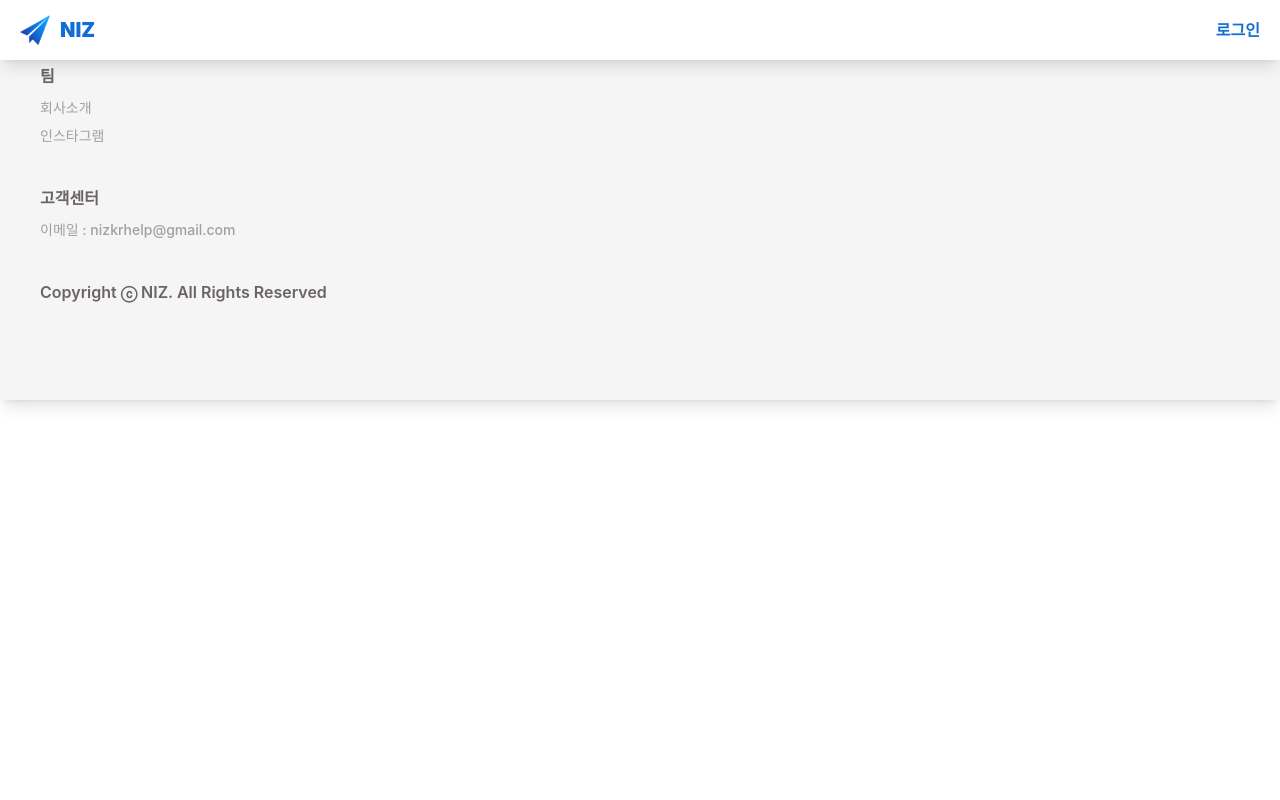
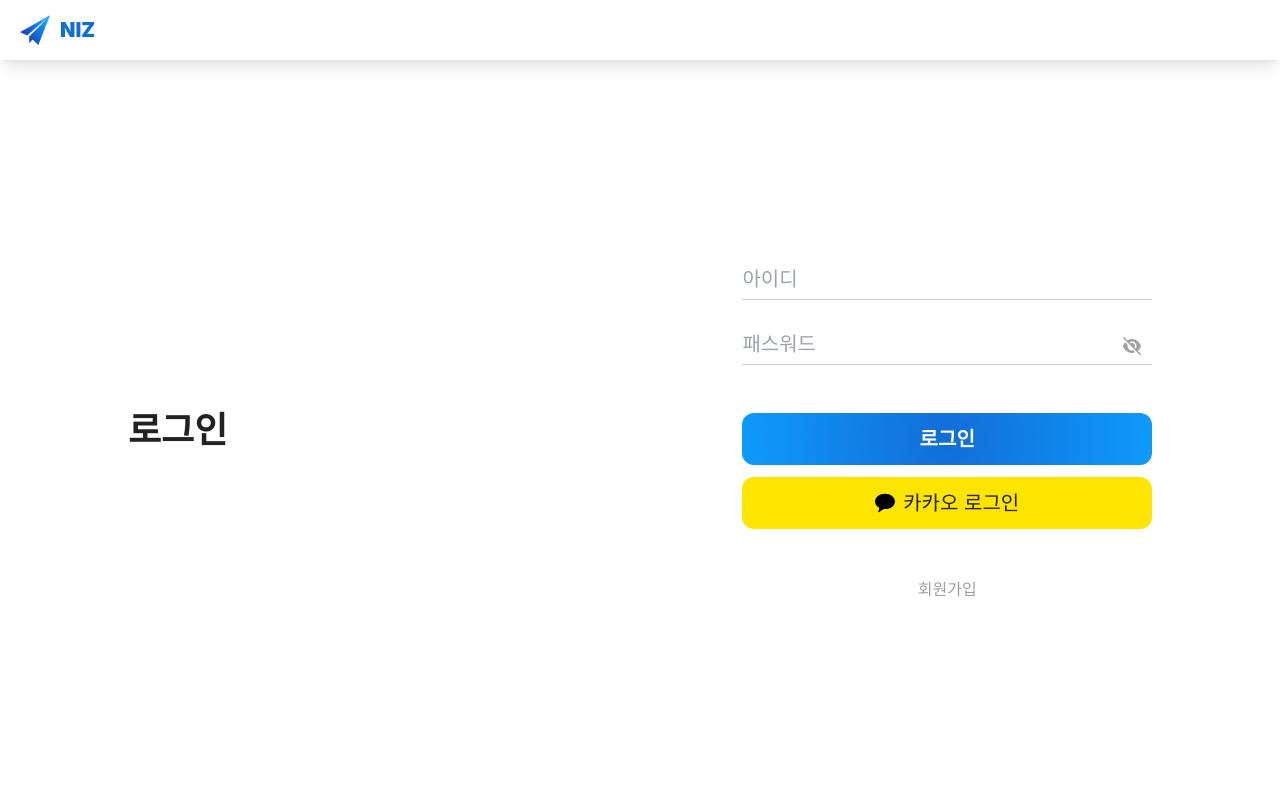
Before and after one commit to NIZ-Solutions/niz-front, a React (Create React App) app: page /login in a window 1280 px wide. Shown: the top 800 px of the page. Built offline with nearby package versions, Linux system fonts and the light colour scheme.

Commit message:
💄 : Login UI

```diff
--- a/public/index.html
+++ b/public/index.html
@@ -24,7 +24,10 @@
       work correctly both with client-side routing and a non-root public URL.
       Learn how to configure a non-root public URL by running `npm run build`.
     -->
-    <title>React App</title>
+    <link
+      rel="https://maxcdn.bootstrapcdn.com/font-awesome/4.6.3/css/font-awesome.min.css"
+    />
+    <title>NIZ</title>
   </head>
   <body>
     <noscript>You need to enable JavaScript to run this app.</noscript>
--- a/src/App.tsx
+++ b/src/App.tsx
@@ -9,7 +9,7 @@ import "./App.css";
 function App() {
   return (
     <BrowserRouter>
-      <section className="flex w-full min-w-[330px] flex-col justify-between text-black-000">
+      <section className="flex w-full min-w-[280px] flex-col justify-between text-black-000">
         <Nav />
         <Router />
         <Footer />
--- a/src/components/layout/Nav.tsx
+++ b/src/components/layout/Nav.tsx
@@ -16,7 +16,6 @@ export default function Header() {
           <img className="w-[30px]" src={HeaderLogo} alt="logo" />
           <div className="text-blue-001 text-logo">NIZ</div>
         </Link>
-
         {/* 로그인 or 마이 페이지 or 로그아웃 텍스트 */}
         <div className="text-base font-semibold text-blue-001">
           {loggedIn ? (
@@ -25,6 +24,8 @@ export default function Header() {
             ) : (
               <Link to="/mypage"> 마이페이지 </Link>
             )
+          ) : location.pathname.includes("/login") ? (
+            <></>
           ) : (
             <Link to="/login"> 로그인 </Link>
           )}
--- a/src/main/Submit.tsx
+++ b/src/main/Submit.tsx
@@ -1,6 +1,7 @@
 export default function Submit() {
   return (
-    <div className="flex h-screen min-h-max w-full max-w-screen-xl flex-col items-center justify-center gap-8 px-5 pt-[60px] text-center">
+    <div className="flex h-screen w-full max-w-screen-lg flex-col items-center justify-center gap-8 px-5 pt-[60px] text-center md:flex-row md:justify-between lg:px-0">
+      <div className="flex flex-col gap-8 md:min-w-[40%]">
         <h1 className="text-4xl font-extrabold leading-[50px]">
           감이 아닌,
           <br />
@@ -12,7 +13,8 @@ export default function Submit() {
           <p className="inline text-blue-001">단 3일</p>
           만에 시장의 답을 보여드립니다.
         </h2>
-      <form className="submit flex w-full min-w-[330px] flex-col gap-4">
+      </div>
+      <form className="submit flex h-fit w-full min-w-[280px] flex-col gap-4 md:max-w-[50%]">
         <div className="min-h-[15svh] content-center rounded-xl p-[2px] main-gradient">
           <div className="rounded-[9px] bg-white-000 p-4">
             <textarea
--- a/src/pages/Login.tsx
+++ b/src/pages/Login.tsx
@@ -1,7 +1,99 @@
+import { useState } from "react";
+import { Link } from "react-router-dom";
+import { ReactComponent as KakaoLogo } from "../assets/kakao-logo.svg";
+import { FontAwesomeIcon } from "@fortawesome/react-fontawesome";
+import { faEye, faEyeSlash } from "@fortawesome/free-solid-svg-icons";
+
 export default function Login() {
+  const [id, setId] = useState<string>("");
+
+  const [passwordVisible, setPasswordVisible] = useState({
+    type: "password",
+    visible: false,
+  });
+
+  const handlePasswordVisible = () => {
+    setPasswordVisible(() => {
+      if (!passwordVisible.visible) {
+        return { type: "text", visible: true };
+      }
+      return { type: "password", visible: false };
+    });
+  };
+
+  const handleOnInput = (v: string, maxlength: number) => {
+    if (v.length > maxlength) {
+      alert("최대 10자리까지 입력 가능합니다 !");
+      const idInput = document.getElementById("id_Input") as HTMLInputElement;
+      idInput.value = v.slice(0, maxlength);
+    }
+  };
+
   return (
     <>
-      <div className="">login</div>
+      <div className="flex w-full flex-col items-center px-5">
+        <div className="flex h-screen w-full min-w-[280px] max-w-screen-lg flex-col items-center justify-center gap-12 self-center pt-[60px] md:flex-row md:justify-between lg:px-0">
+          {/* 로그인 타이틀 */}
+          <h1 className="mr-auto text-4xl font-extrabold leading-[50px] md:min-w-[50%]">
+            로그인
+          </h1>
+          {/* 로그인 & 회원가입 컨테이너 */}
+          <div className="flex w-full flex-col items-center gap-12 md:max-w-[40%]">
+            {/* 로그인 컨테이너 */}
+            <form className="flex h-fit w-full min-w-[280px] flex-col gap-12">
+              <div className="flex flex-col gap-6">
+                <input
+                  id="id_Input"
+                  className="border-b-[1.5px] border-gray-001 py-[6px] text-xl"
+                  type="text"
+                  defaultValue={id}
+                  onInput={(e: React.ChangeEvent<HTMLInputElement>) =>
+                    handleOnInput(e.target.value, 10)
+                  }
+                  placeholder="아이디"
+                  required
+                />
+                <div className="relative border-b-[1.5px] border-gray-001">
+                  <input
+                    className="w-full py-[6px] text-xl"
+                    type={passwordVisible.type}
+                    placeholder="패스워드"
+                    required
+                  />
+                  <span
+                    className="absolute bottom-[6px] right-[10px] text-gray-002"
+                    onClick={handlePasswordVisible}
+                  >
+                    {passwordVisible.visible ? (
+                      <FontAwesomeIcon icon={faEye} />
+                    ) : (
+                      <FontAwesomeIcon icon={faEyeSlash} />
+                    )}
+                  </span>
+                </div>
+              </div>
+              {/* 버튼 컨테이너 - 로그인, 카카오로그인 */}
+              <div className="flex flex-col gap-3">
+                <input
+                  className="w-full rounded-xl bg-[radial-gradient(circle_at_center,_var(--tw-gradient-stops))] from-[#126DD7] to-[#0F9AFB] py-3 text-xl font-extrabold text-white-000"
+                  type="submit"
+                  value="로그인"
+                />
+                <button className="flex flex-row items-center justify-center gap-2 rounded-xl bg-kakao-yellow">
+                  <KakaoLogo height={20} width={20} />
+                  <p className="py-3 text-xl text-black text-opacity-85">
+                    카카오 로그인
+                  </p>
+                </button>
+              </div>
+            </form>
+            {/* 회원가입 버튼 */}
+            <Link to="/signup" className="text-gray-002">
+              회원가입
+            </Link>
+          </div>
+        </div>
+      </div>
     </>
   );
 }
--- a/tailwind.config.js
+++ b/tailwind.config.js
@@ -16,6 +16,7 @@ module.exports = {
         "gray-003": "#6B6464",
         "black-000": "#232121",
         "red-000": "#FF0000",
+        "kakao-yellow": "#FEE500",
       },
     },
   },
```
Also changed, not shown: package.json (+7 -0 lines), src/assets/kakao-logo.svg (added), 1 other file (tests, documents, lock files or other folders). Lines whose indentation alone changed are shown as unchanged.
